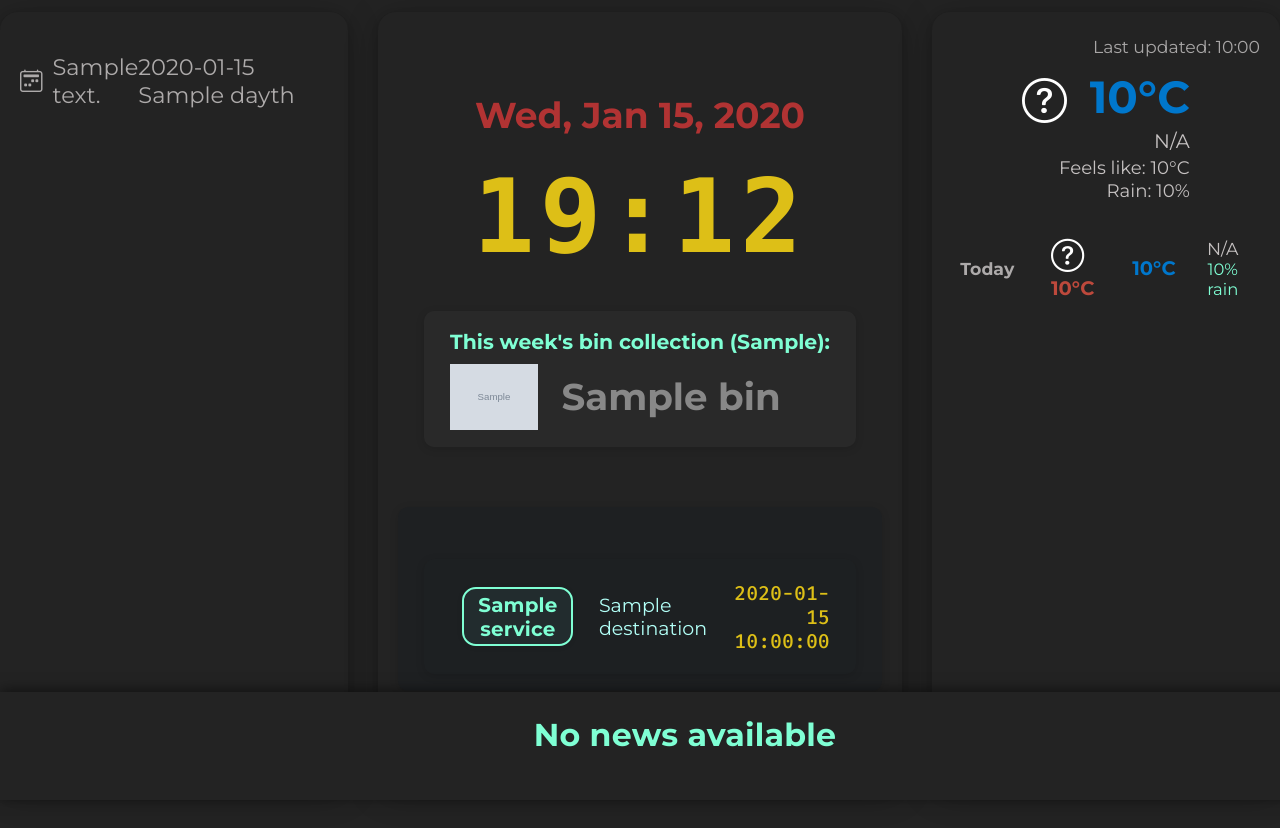
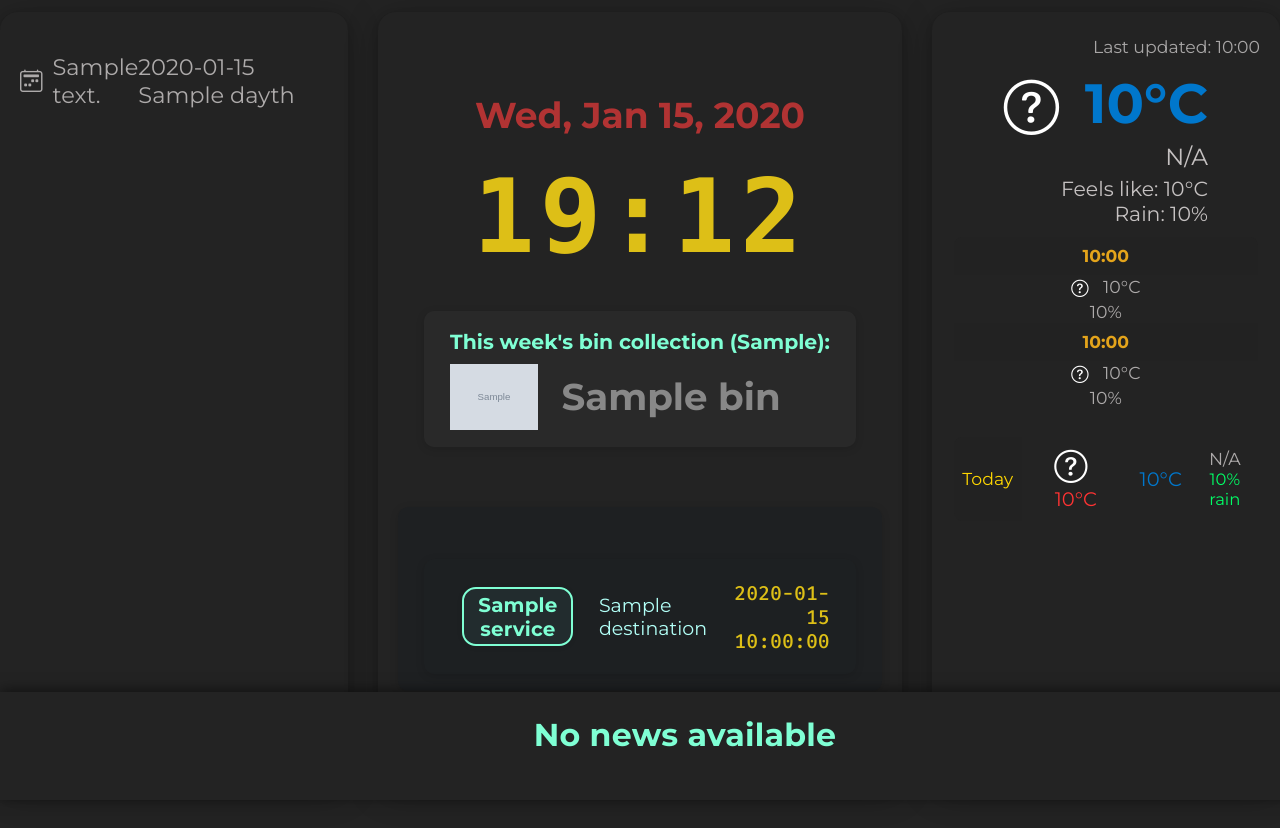
Before and after one commit to ianmccon/matrix, a Flask app: template templates/index.html in a window 1280 px wide. Shown: the top 828 px of the page. Run offline with Flask 3, Linux system fonts and the light colour scheme; the template is opened without the code that fills it: most values are stand-ins (such as "Sample title", 1, 10 or a date in 2020); grey boxes marked "Sample" are stand-in pictures; parts of the project's set-up code (start-up, migrations or seed data) failed here and were passed over; some web fonts are replaced.

Commit message:
Addedd next 12 hour weather

```diff
--- a/app.py
+++ b/app.py
@@ -76,7 +76,7 @@
     lat = WEATHER_LATITUDE
     lon = WEATHER_LONGITUDE
     api_key = METOFFICE_API_KEY
-    base_url = "https://data.hub.api.metoffice.gov.uk/sitespecific/v0/point/three-hourly"
+    base_url = "https://data.hub.api.metoffice.gov.uk/sitespecific/v0/point/hourly"
     url = f"{base_url}?includeLocationName=true&latitude={lat}&longitude={lon}"
     headers = {
         "apikey": api_key,
@@ -98,11 +98,11 @@
             print('No timeSeries data in Met Office response')
             return None
         # Current weather: first period
-        current = periods[0]
-        return current
+        return periods
     except Exception as e:
         print('Error fetching weather:', e)
         return None
+
 
 def get_weather_forecast(days=5):
     lat = WEATHER_LATITUDE
@@ -279,7 +279,8 @@
     now = datetime.datetime.now()
     # Fetch current weather and forecast
 
-    current_weather = get_current_weather()
+    current_weather = get_current_weather()[0]
+    next_12_hours = get_current_weather()[2:14]
     forecast_days = get_weather_forecast()
     # Prepare weekday names for forecast
 
@@ -301,6 +302,7 @@
         events=all_events,
         now=now,
         current_weather=current_weather,
+        next_12_hours=next_12_hours,
         forecast_days=forecast_days,
         datetimeformat=datetimeformat,
         news_items=news_items,
--- a/static/style-matrix2025-black.css
+++ b/static/style-matrix2025-black.css
@@ -164,21 +164,21 @@
     align-items: flex-end;
 }
 .weather-temp {
-    font-size: 2.6em;
+    font-size: 3.2em;
     font-weight: bold;
     color: #0077cc;
 }
 .weather-desc {
-    font-size: 1.13em;
+    font-size: 1.35em;
     color: #c5c1c1;
     margin-bottom: 0.2em;
 }
 .weather-feels {
-    font-size: 1.05em;
+    font-size: 1.18em;
     color: #c5c1c1;
 }
 .weather-rain {
-    font-size: 1.05em;
+    font-size: 1.18em;
     color: #c5c1c1;
 }
 
@@ -188,7 +188,7 @@
     border-collapse: collapse;
     border-radius: 10px;
     overflow: hidden;
-    border: none;
+    border: 2px solid #ffd700;
 }
 .forecast-row {
     text-align: center;
@@ -196,7 +196,14 @@
 }
 .forecast-weekday {
     padding: 0.5em;
+    color: #ffd700;
+    background: #222;
+}
+.hourly-hour {
+    padding: 0.5em;
     font-weight: bold;
+    color: #e4a41b;
+    background: #222;
 }
 .forecast-icon img {
     width: 40px;
@@ -205,25 +212,20 @@
 .forecast-temp-high {
     padding: 0.5em;
     font-size: 1.13em;
-    font-weight: bold;
-    color:rgb(189, 73, 60)
+    color: #ff3333;
+}
+.forecast-rain {
+    color: #00ff66 !important;
 }
 .forecast-temp-low {
     padding: 0.5em;
     font-size: 1.13em;
-    font-weight: bold;
-    color:#0077cc
+    color:#0077cc;
 }
-.forecast-desc {
+/* .forecast-desc {
     padding: 0.5em;
     color: #c5c1c1;
-}
-/*
-  Theme: Matrix2025 Black
-  Description: Dark/black modern theme, Montserrat font, high contrast, neon accents, large cards, subtle hover, improved newsfeed, responsive.
-  Author: User/AI
-  Date: 2025-07-05
-*/
+} */
 
 body {
     font-family: 'Montserrat', Arial, sans-serif;
@@ -231,7 +233,7 @@
     background: #232323;
     min-height: 100vh;
     color: #adaaaa;
-    padding-bottom: 4.5em; /* Prevent content from being hidden behind ticker */
+    padding-bottom: 4.5em;
 }
 .container {
     display: flex;
--- a/templates/fragments/current-weather-fragment.html
+++ b/templates/fragments/current-weather-fragment.html
@@ -15,10 +15,56 @@
                     {{ current_weather.maxScreenAirTemp|default('N/A')|float|round(0)|int if current_weather.maxScreenAirTemp is defined else 'N/A' }}°C
                 </div>
                 <div class="weather-desc">{{ weather_map[current_weather.significantWeatherCode|string].desc if current_weather.significantWeatherCode|string in weather_map else 'N/A' }}</div>
-                <div class="weather-feels">Feels like: {{ current_weather.feelsLikeTemp|default('N/A')|float|round(0)|int if current_weather.feelsLikeTemp is defined else 'N/A' }}°C</div>
-                <div class="weather-rain">Rain: {{ current_weather.probOfRain|default('N/A')|float|round(0)|int if current_weather.probOfRain is defined else 'N/A' }}%</div>
+                <div class="weather-feels">Feels like: {{ current_weather.feelsLikeTemperature|default('N/A')|float|round(0)|int if current_weather.feelsLikeTemperature is defined else 'N/A' }}°C</div>
+                <div class="weather-rain">Rain: {{ current_weather.probOfPrecipitation|default('N/A')|float|round(0)|int if current_weather.probOfPrecipitation is defined else 'N/A' }}%</div>
             </div>
         </div>
+        {% if next_12_hours %}
+            <div class="weather-forecast">
+                <table class="forecast-table">
+                    <tr>
+                        {% for hour in next_12_hours[:6] %}
+                            <th class="hourly-hour">{{ hour.time[11:16] }}</th>
+                        {% endfor %}
+                    </tr>
+                    <tr>
+                        {% for hour in next_12_hours[:6] %}
+                            <td>
+                                <i class="bi {{ weather_map[hour.significantWeatherCode|string].icon if hour.significantWeatherCode|string in weather_map else 'bi-question-circle' }} weather-symbol" style="color: #fff; vertical-align:middle;"></i>
+                                {{ hour.maxScreenAirTemp|default('N/A')|float|round(0)|int if hour.maxScreenAirTemp is defined else 'N/A' }}°C
+                            </td>
+                        {% endfor %}
+                    </tr>
+                    <tr>
+                        {% for hour in next_12_hours[:6] %}
+                            <td>
+                                {{ hour.probOfPrecipitation|default('N/A')|float|round(0)|int if hour.probOfPrecipitation is defined else 'N/A' }}%
+                            </td>
+                        {% endfor %}
+                    </tr>
+                    <tr>
+                        {% for hour in next_12_hours[6:] %}
+                            <th class="hourly-hour">{{ hour.time[11:16] }}</th>
+                        {% endfor %}
+                    </tr>
+                    <tr>
+                        {% for hour in next_12_hours[6:] %}
+                            <td>
+                                <i class="bi {{ weather_map[hour.significantWeatherCode|string].icon if hour.significantWeatherCode|string in weather_map else 'bi-question-circle' }} weather-symbol" style="color: #fff; vertical-align:middle;"></i>
+                                {{ hour.maxScreenAirTemp|default('N/A')|float|round(0)|int if hour.maxScreenAirTemp is defined else 'N/A' }}°C
+                            </td>
+                        {% endfor %}
+                    </tr>
+                    <tr>
+                        {% for hour in next_12_hours[6:] %}
+                            <td>
+                                {{ hour.probOfPrecipitation|default('N/A')|float|round(0)|int if hour.probOfPrecipitation is defined else 'N/A' }}%
+                            </td>
+                        {% endfor %}
+                    </tr>
+                </table>
+            </div>
+        {% endif %}
     </div>
 {% else %}
     <div class="weather-error">Current weather data not available.</div>
```
Also changed, not shown: static/style-matrix2025-light.css (+12 -6 lines).
